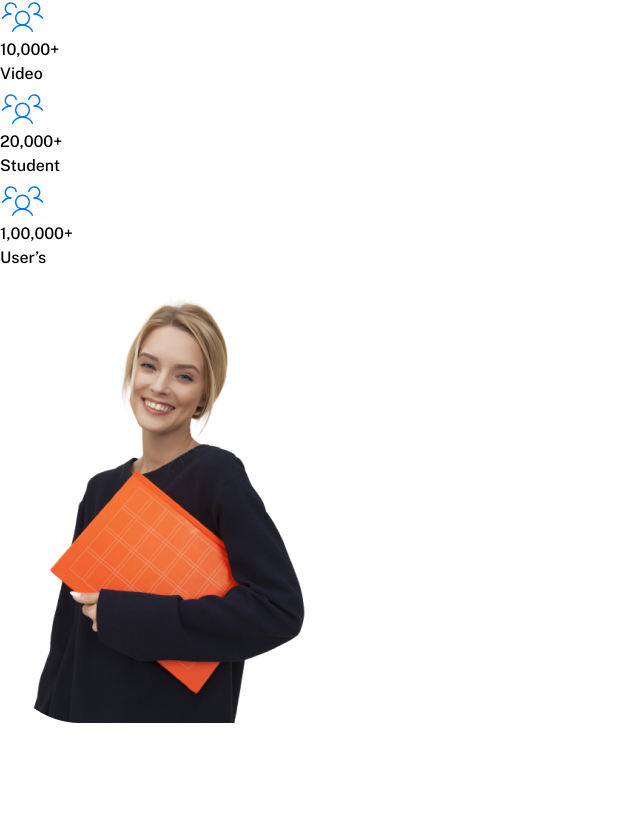
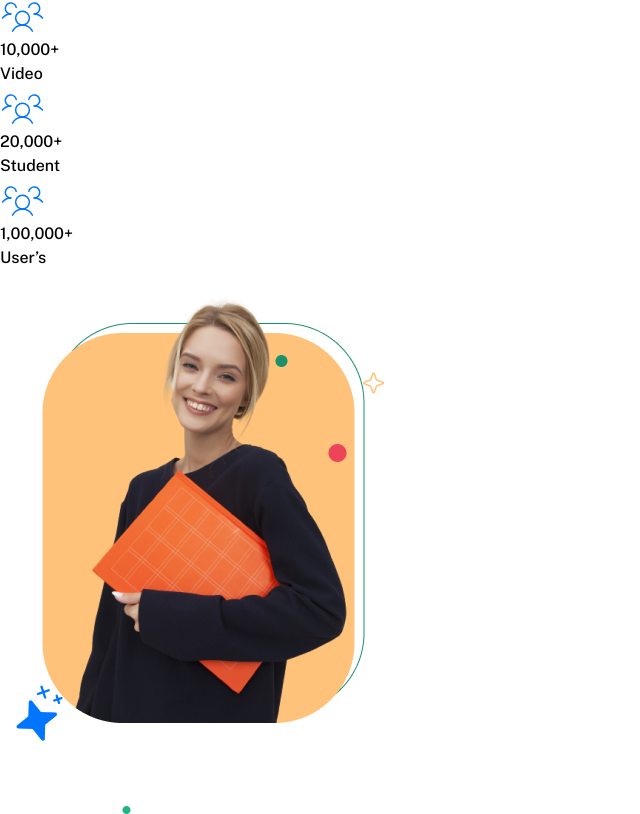
Before and after one commit to rakibulislam8226/Play-with-React, a React (Vite) app: page / in a window 1280 px wide. Shown: the part 3451-4265 px from the top of the page, without its empty margins (0-640 px from the left). Before the commit the page ends 4174 px from the top, so only its background shows below. Built offline with nearby package versions, Linux system fonts and the light colour scheme.

Commit message:
Achivement style fixed

```diff
--- a/src/Components/Achivements/Achivement.jsx
+++ b/src/Components/Achivements/Achivement.jsx
@@ -1,4 +1,5 @@
 import ladyAchivement from '../../assets/achivement_img.png';
+import achivementLogo from "../../assets/achievement.png";
 import { achivements } from "../../data/Achivement";
 import { AchivementCard } from './AchivementCard';
 
@@ -20,7 +21,7 @@ export const Achivement = () => {
 
                     </div>
                 </div>
-                <img src={ladyAchivement} alt="achivement" className='max-w-80 h-[280px] justify-center m-auto bg-yellow-200 rounded-[50px]' />
+                <img src={achivementLogo} alt="achivement" className='order-last' />
 
             </div>
         </div>
```
Also changed, not shown: src/assets/achievement.png (added).
